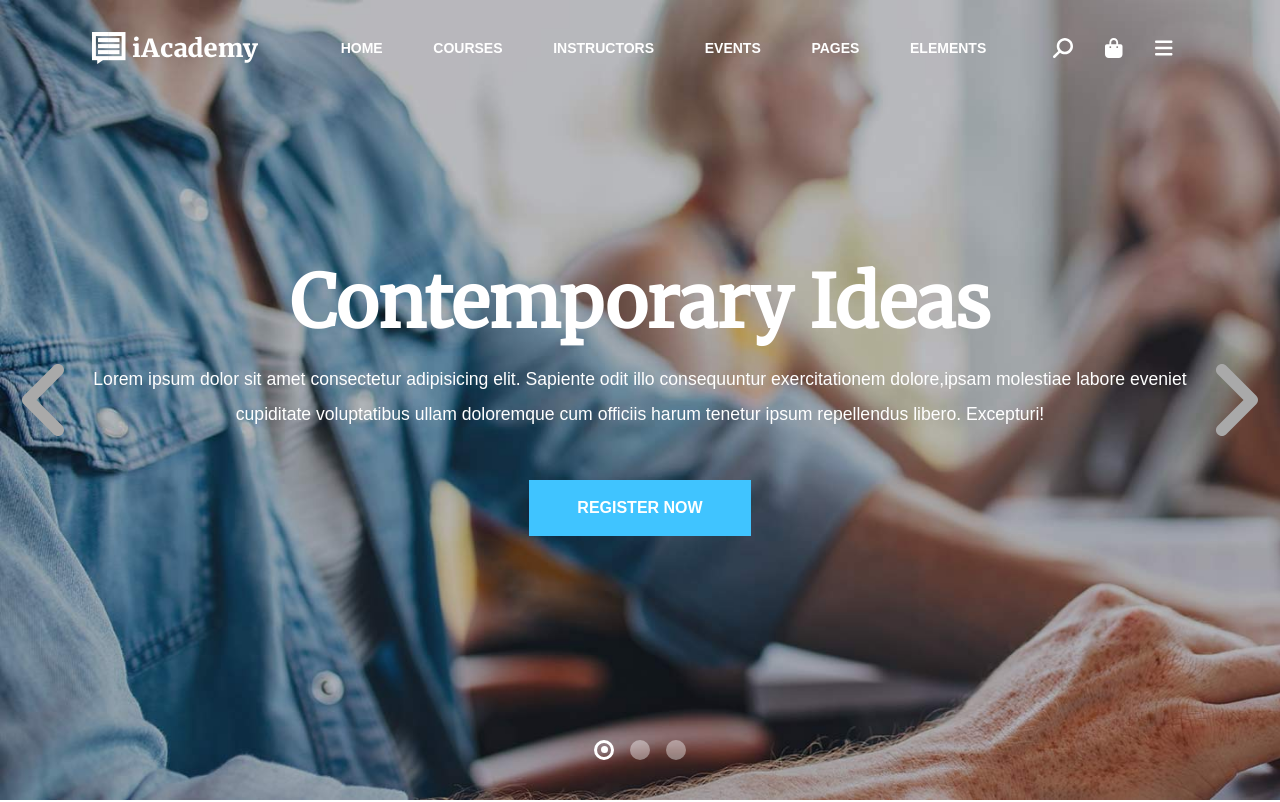
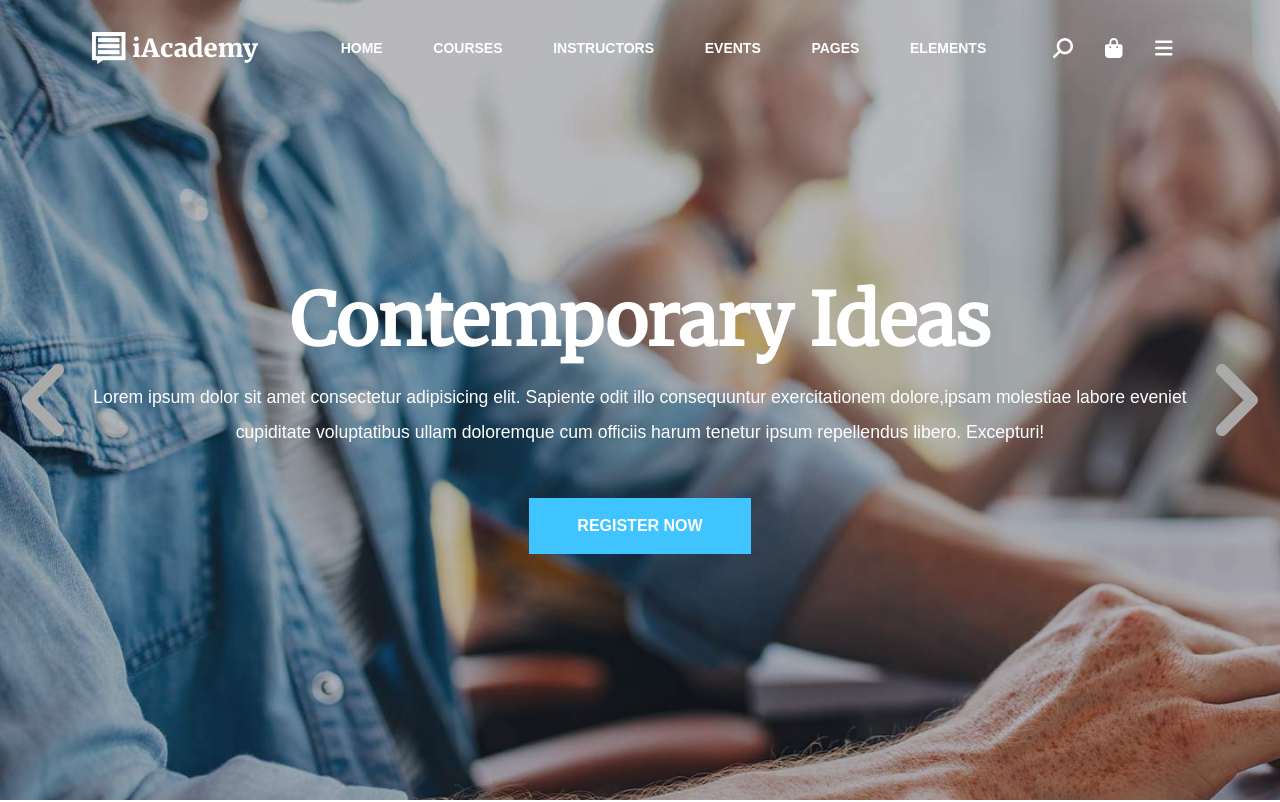
Before and after one commit to carloeusebi/proj-html-vuejs, a Vue app: page / in a window 1280 px wide. Shown: the top 802 px of the page. Built offline with nearby package versions, Linux system fonts and the light colour scheme.

Commit message:
Number of owl dots is no longer hardcoded

```diff
--- a/src/components/AppOwlDots.vue
+++ b/src/components/AppOwlDots.vue
@@ -6,6 +6,10 @@ export default {
 			type: String,
 			default: 'default',
 			validator: type => ['hollow', 'default', 'blue'].includes(type),
+		},
+		numberOfDots: {
+			type: Number,
+			required: true,
 		},
 	},
 
@@ -17,7 +21,7 @@ export default {
 	<div class="owl-dots">
 		<div
 			class="dot"
-			v-for="(n, i) in 3"
+			v-for="(n, i) in numberOfDots"
 			:class="[type, { active: i === modelValue }]"
 			@click="$emit('update:modelValue', i)"></div>
 	</div>
```
